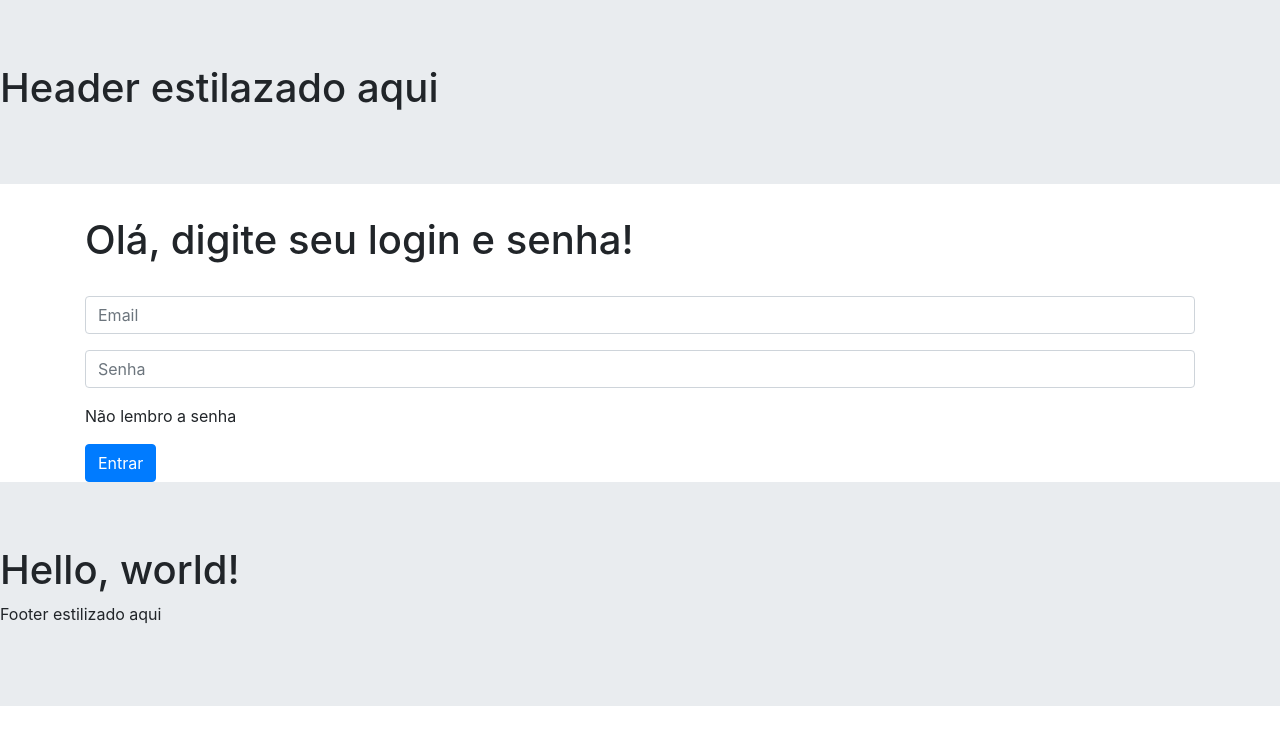
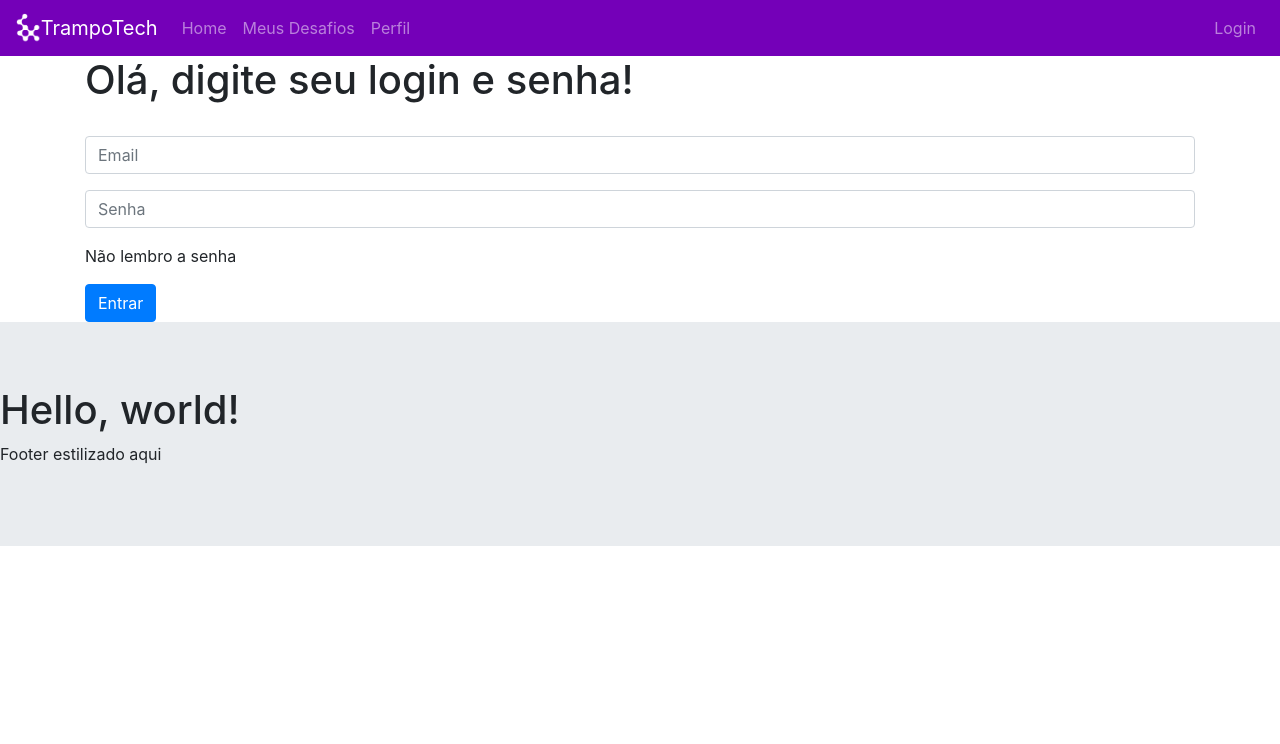
Before and after one commit to daniellycosta/ProviHackWoman, a React (Create React App) app: page / in a window 1280 px wide. Shown: the top 744 px of the page. Built offline with nearby package versions, Linux system fonts and the light colour scheme.

Commit message:
feat: faz estilização do header

```diff
--- a/src/components/Header/HeaderComponent.jsx
+++ b/src/components/Header/HeaderComponent.jsx
@@ -1,11 +1,28 @@
-import React from "react";
-import { Jumbotron } from "react-bootstrap";
+  import "./style.css";
+  import logo from "../../assets/images/logo-branca-sem-nome.png";
+  import React from "react";
+  import { Navbar, Nav } from "react-bootstrap";
 
-export const HeaderComponent = (props) => {
-  return (
-    <Jumbotron fluid>
-      <h1>Header estilazado aqui </h1>
-
-    </Jumbotron>
-  );
-};
+  export const HeaderComponent = (props) => {
+    return (
+      <Navbar variant="dark" className="navbar">
+        <Navbar.Brand href="#home">
+          <img
+            alt=""
+            src={logo}
+            height="30"
+            className="d-inline-block align-top"
+          />
+          TrampoTech
+        </Navbar.Brand>
+        <Nav className="mr-auto">
+          <Nav.Link href="#home">Home</Nav.Link>
+          <Nav.Link href="#features">Meus Desafios</Nav.Link>
+          <Nav.Link href="#pricing">Perfil</Nav.Link>
+        </Nav>
+        <Nav>
+          <Nav.Link href="/login">Login</Nav.Link>
+        </Nav>
+      </Navbar>
+    );
+  };
--- a/src/components/Header/style.css
+++ b/src/components/Header/style.css
@@ -0,0 +1,9 @@
+.navbar {
+    background-color: #7400b8;
+  }
+
+  .page {
+    width: 95vw;
+    height: 95vh;
+    background-color: beige;
+  }
```
Also changed, not shown: src/assets/images/logo-branca-sem-nome.png (added).
